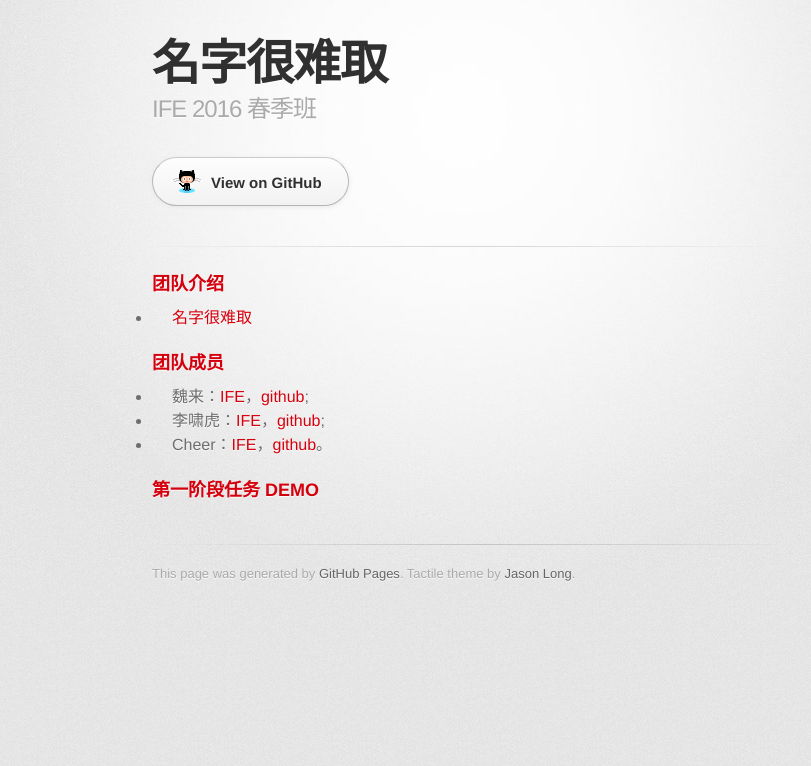
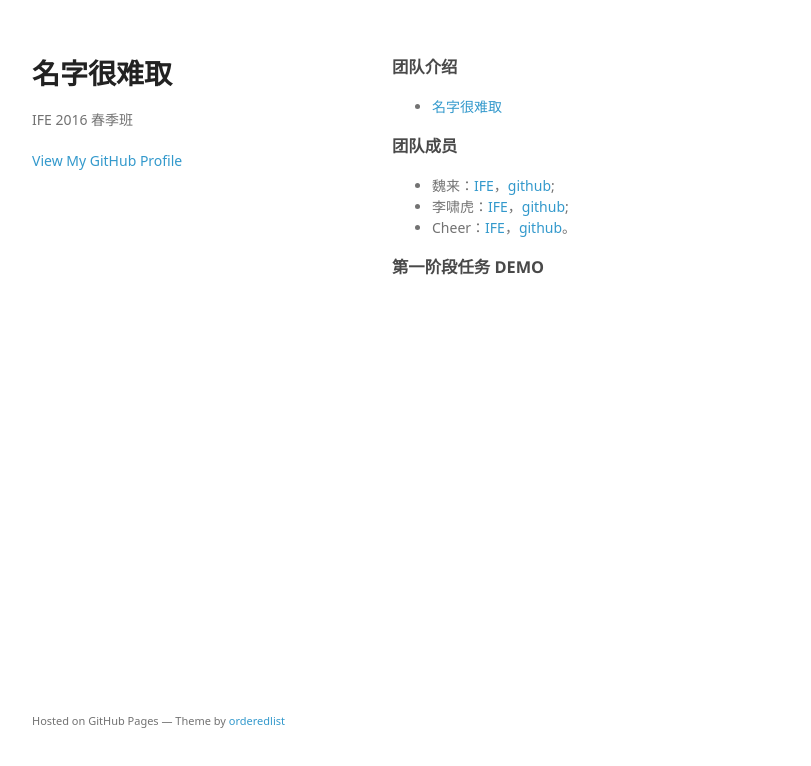
Before and after one commit to MZHNQ/MZHNQ.github.io, a plain HTML site: page index.html in a window 1280 px wide. Shown: the whole page, without its empty margins (178-989 px from the left). Drawn offline with Linux system fonts and the light colour scheme; a web font is replaced by a local one.

Commit message:
Replace master branch with page content via GitHub

```diff
--- a/index.html
+++ b/index.html
@@ -1,35 +1,29 @@
-<!DOCTYPE html>
+<!doctype html>
 <html>
   <head>
-    <meta charset='utf-8'>
+    <meta charset="utf-8">
     <meta http-equiv="X-UA-Compatible" content="chrome=1">
-    <link href='https://fonts.googleapis.com/css?family=Chivo:900' rel='stylesheet' type='text/css'>
-    <link rel="stylesheet" type="text/css" href="stylesheets/stylesheet.css" media="screen">
-    <link rel="stylesheet" type="text/css" href="stylesheets/github-dark.css" media="screen">
-    <link rel="stylesheet" type="text/css" href="stylesheets/print.css" media="print">
+    <title>名字很难取 by MZHNQ</title>
+
+    <link rel="stylesheet" href="stylesheets/styles.css">
+    <link rel="stylesheet" href="stylesheets/github-light.css">
+    <meta name="viewport" content="width=device-width">
     <!--[if lt IE 9]>
     <script src="//html5shiv.googlecode.com/svn/trunk/html5.js"></script>
     <![endif]-->
-    <title>名字很难取 by MZHNQ</title>
   </head>
+  <body>
+    <div class="wrapper">
+      <header>
+        <h1>名字很难取</h1>
+        <p>IFE 2016 春季班</p>
 
-  <body>
-    <div id="container">
-      <div class="inner">
 
-        <header>
-          <h1>名字很难取</h1>
-          <h2>IFE 2016 春季班</h2>
-        </header>
+        <p class="view"><a href="https://github.com/MZHNQ">View My GitHub Profile</a></p>
 
-        <section id="downloads" class="clearfix">
-          <a href="https://github.com/MZHNQ" id="view-on-github" class="button"><span>View on GitHub</span></a>
-        </section>
-
-        <hr>
-
-        <section id="main_content">
-          <h3>
+      </header>
+      <section>
+        <h3>
 <a id="团队介绍" class="anchor" href="#%E5%9B%A2%E9%98%9F%E4%BB%8B%E7%BB%8D" aria-hidden="true"><span aria-hidden="true" class="octicon octicon-link"></span></a>团队介绍</h3>
 
 <ul>
@@ -47,14 +41,12 @@
 
 <h3>
 <a id="第一阶段任务-demo" class="anchor" href="#%E7%AC%AC%E4%B8%80%E9%98%B6%E6%AE%B5%E4%BB%BB%E5%8A%A1-demo" aria-hidden="true"><span aria-hidden="true" class="octicon octicon-link"></span></a>第一阶段任务 DEMO</h3>
-        </section>
+      </section>
+      <footer>
+        <p><small>Hosted on GitHub Pages &mdash; Theme by <a href="https://github.com/orderedlist">orderedlist</a></small></p>
+      </footer>
+    </div>
+    <script src="javascripts/scale.fix.js"></script>
 
-        <footer>
-          This page was generated by <a href="https://pages.github.com">GitHub Pages</a>. Tactile theme by <a href="https://twitter.com/jasonlong">Jason Long</a>.
-        </footer>
-
-
-      </div>
-    </div>
   </body>
 </html>
```
